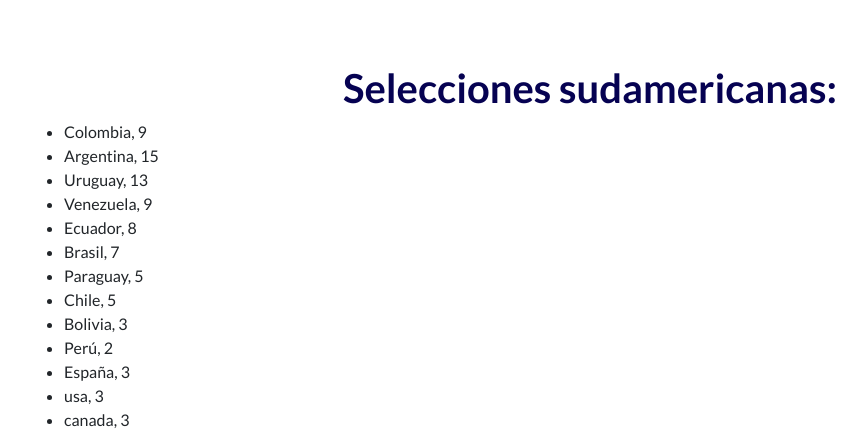
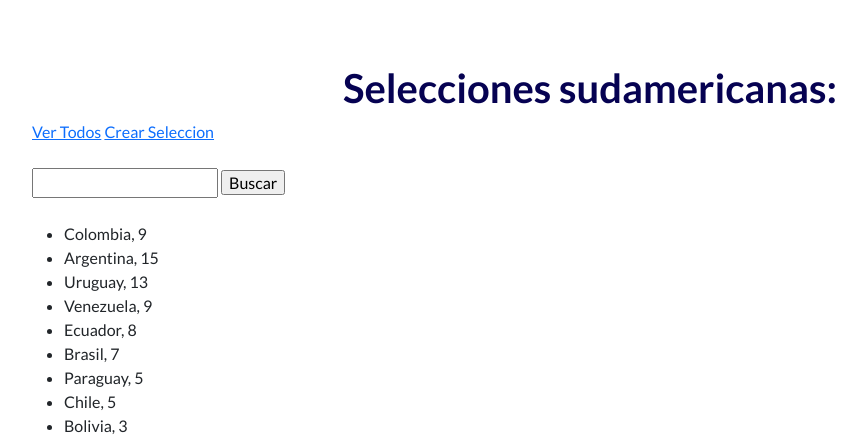
Before and after one commit to Lucasava1983/Futbol-Mundial, a Django app: page /futbol/selecciones/ in a window 1280 px wide. Shown: the part 66-501 px from the top of the page, without its empty margins (50-916 px from the left). Run offline with Django 4.2, Linux system fonts and the light colour scheme; data comes from the database, SQL or seed files in the repository; some libraries are stand-ins or nearby versions.

Commit message:
agragado buscar

```diff
--- a/control/templates/control/lista_selecciones.html
+++ b/control/templates/control/lista_selecciones.html
@@ -11,7 +11,15 @@
      Selecciones sudamericanas:
     </div>
 </h1>
-
+<a href="{% url 'selecciones' %}">Ver Todos</a>
+<a href="{% url 'crear_seleccion' %}">Crear Seleccion</a>
+<br><br>
+<form action="{% url 'buscar_seleccion' %}" method="post">
+  {% csrf_token %}
+  <input type="text" name="busqueda">
+  <input type="submit" value="Buscar">
+</form>
+<br>
 <ul>
     {% for equipo in equipos %}
     <li>
--- a/control/urls.py
+++ b/control/urls.py
@@ -1,10 +1,10 @@
 from django.urls import path
-from control.views import selecciones, copa, crear_equipo, crear_seleccion, buscar_equipo
+from control.views import selecciones, copa, crear_equipo, crear_seleccion, buscar_equipos, buscar_seleccion
 urlpatterns = [
     path("selecciones/", selecciones, name="selecciones"),
     path("copa/", copa, name="copa"),
     path("crear-equipo/", crear_equipo, name="crear_equipo"),
     path("crear-seleccion/", crear_seleccion, name="crear_seleccion"),
-    path("buscar-equipo/", buscar_equipo, name='buscar_equipo'),
-    #path('bus, name=buscar_seleccion),
+    path("buscar-equipos/", buscar_equipos, name="buscar_equipos"),
+    path("buscar-seleccion/", buscar_seleccion, name="buscar_seleccion"),
 ]
--- a/control/views.py
+++ b/control/views.py
@@ -75,24 +75,24 @@
             return redirect(url_exitosa)
     else:
         formulario=CrearSeleccion()
-    http_response = render(
+        http_response = render(
         request=request,
         template_name='control/formulario_selecciones.html',
         context={'formulario':formulario }
     )
     return http_response
 
-def buscar_equipo(request):
+def buscar_equipos(request):
     if request.method == "POST":
         data = request.POST
         busqueda = data["busqueda"]
 
         cupos = Copa_Libertadores.objects.filter(
-            Q (campeon__contains=busqueda) | Q (subcampeon__contains=busqueda) | Q (año__contains=busqueda) | Q (sede__contains=busqueda)
-            )
+            Q(campeon__contains=busqueda) | Q(subcampeon__contains=busqueda) | Q(año__contains=busqueda) | Q(sede__contains=busqueda)
+        )
 
         contexto = {
-             "cupos" : cupos,
+            "cupos": cupos,
         }
 
         http_response = render(
@@ -100,4 +100,27 @@
             template_name='control/lista_equipos.html',
             context=contexto,
         )
+
         return http_response
+
+
+def buscar_seleccion(request):
+    if request.method == "POST":
+        data = request.POST
+        busqueda = data["busqueda"]
+
+        equipos = Clasificatorias.objects.filter(
+            Q(seleccion__contains=busqueda) | Q(ganados__contains=busqueda) | Q(empatados__contains=busqueda) | Q(perdidos__contains=busqueda) | Q(puntos__contains=busqueda)
+        )
+
+        contexto = {
+            "equipos": equipos,
+        }
+
+        http_response = render(
+            request=request,
+            template_name='control/lista_selecciones.html',
+            context=contexto,
+        )
+
+        return http_response
```
Also changed, not shown: control/templates/control/lista_equipos.html (+5 -6 lines).
